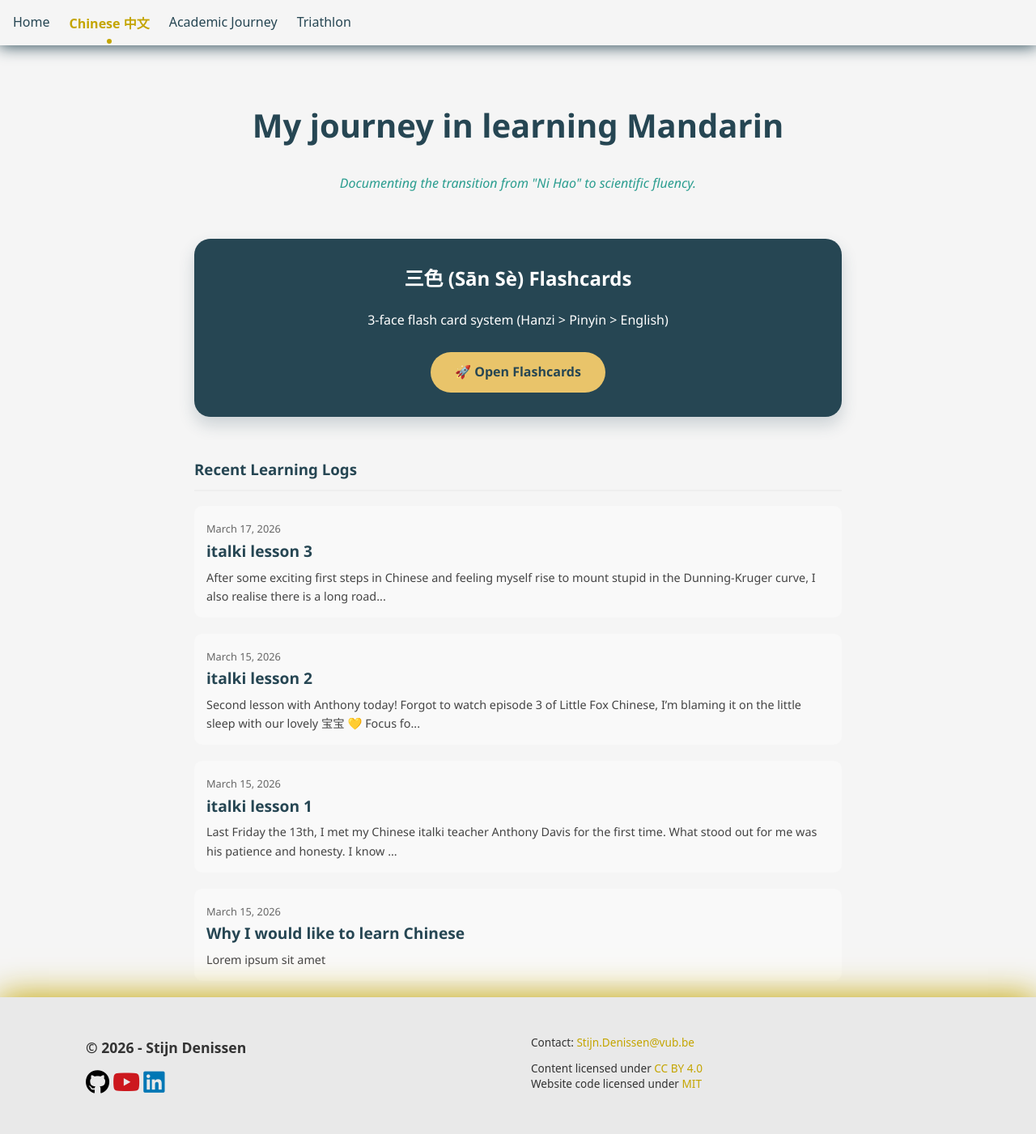
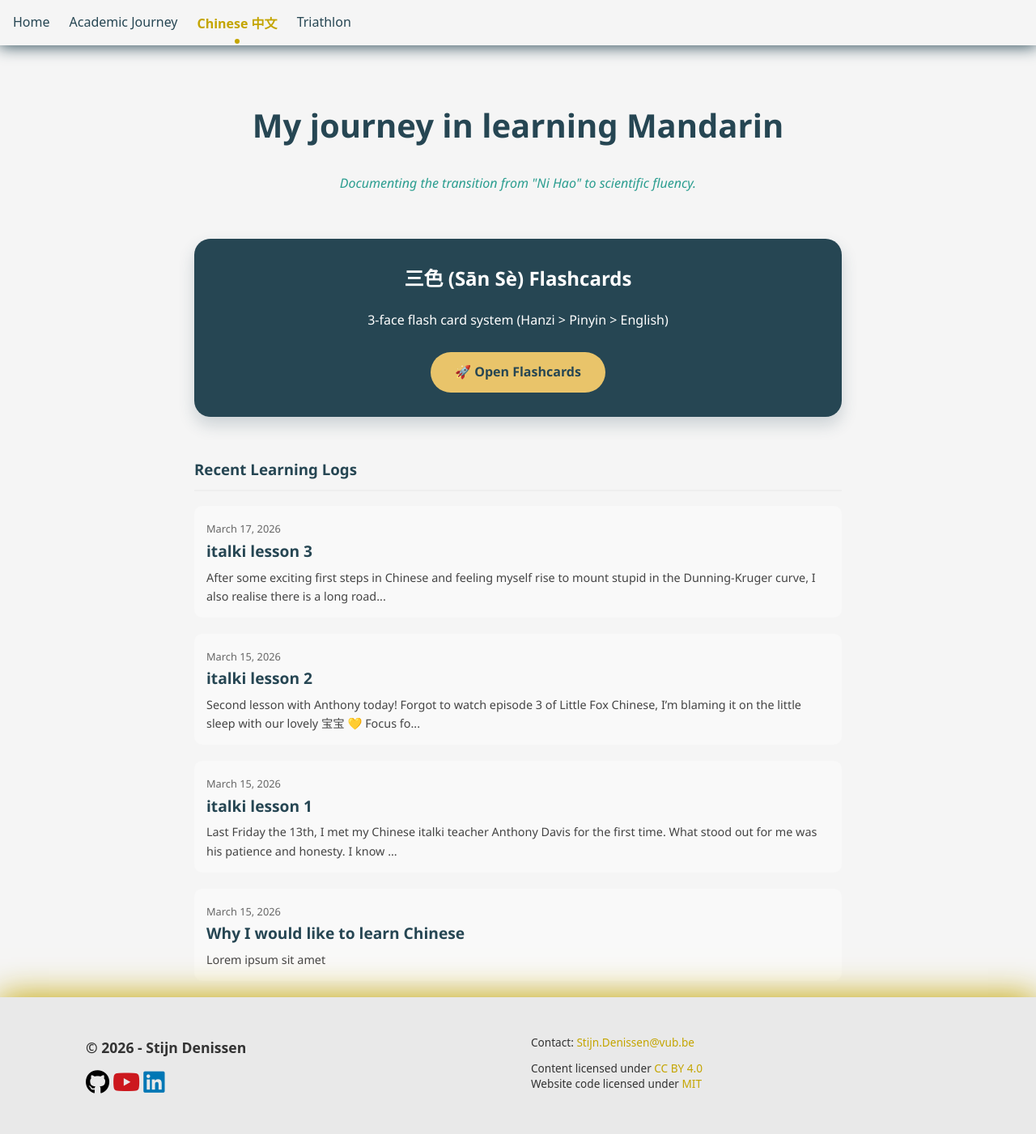
Before and after one commit to Sdniss/Sdniss.github.io, a Jekyll site: the page built from _pages/chinese.html, in a window 1280 px wide. Shown: the whole page at 81% size. Built offline with Jekyll 4.4.1, drawn with Linux system fonts in a browser that asks for light colours.

Commit message:
Change navbar positions

```diff
--- a/_includes/navbar.html
+++ b/_includes/navbar.html
@@ -9,17 +9,17 @@
         </a>
       </li>
       <li>
+        <a href="/academic_journey/"
+           data-nav="cv"
+          class="{% if page.nav == 'academic_journey' %}active{% endif %}">
+          Academic Journey
+        </a>
+      </li>
+      <li>
         <a href="/chinese/"
            data-nav="chinese"
           class="{% if page.nav == 'chinese' %}active{% endif %}">
           Chinese 中文
-        </a>
-      </li>
-      <li>
-        <a href="/academic_journey/"
-           data-nav="cv"
-          class="{% if page.nav == 'academic_journey' %}active{% endif %}">
-          Academic Journey
         </a>
       </li>
       <li>
```
